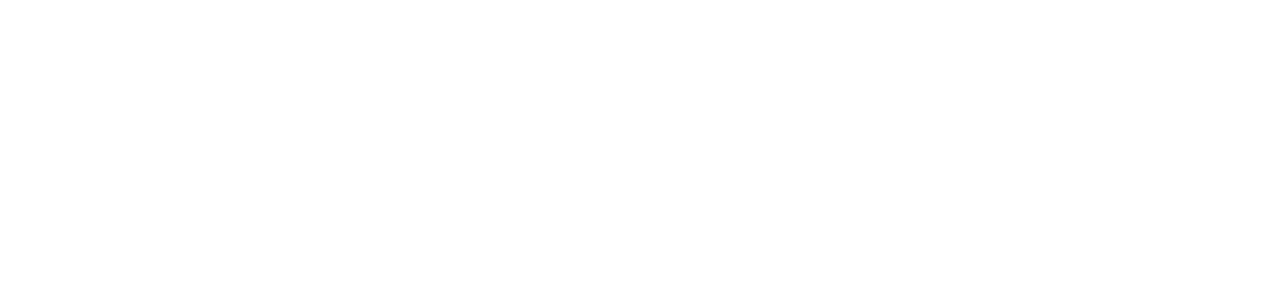
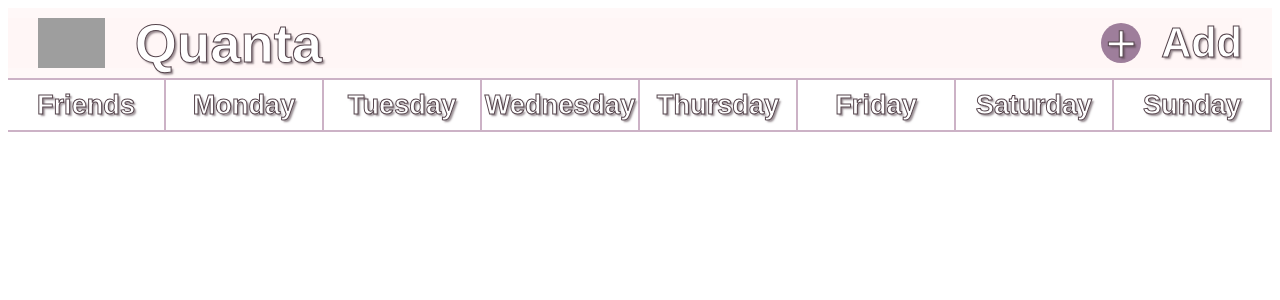
Before and after one commit to koteczki01/time_management_web_app, a Nuxt app in the folder frontend/: page /calendar in a window 1280 px wide. Before the commit this address had no page. Shown: the top 300 px of the page. Built offline with nearby package versions, Linux system fonts and the light colour scheme; grey boxes are pictures that could not be loaded.

Commit message:
Create calendar.vue

```diff
--- /dev/null
+++ b/frontend/pages/calendar.vue
@@ -0,0 +1,124 @@
+<template>
+  <div class="top-bar">
+    <div class="left-top-bar">
+      <img src="public/image.png" alt="Quanta logo" class="logo">
+      <h1>Quanta</h1>
+    </div>
+    <div class="right-top-bar">
+      <button class="plus">+</button>
+      <h1>Add</h1>
+    </div>
+  </div>
+  <div class="calendar-bar">
+    <div>
+    <h1>Friends</h1>
+    </div>
+    <div>
+    <h1>Monday</h1>
+    </div>
+    <div>
+    <h1>Tuesday</h1>
+    </div>
+    <div>
+    <h1>Wednesday</h1>
+    </div>
+    <div>
+    <h1>Thursday</h1>
+    </div>
+    <div>
+    <h1>Friday</h1>
+    </div>
+    <div>
+    <h1>Saturday</h1>
+    </div>
+    <div>
+    <h1>Sunday</h1>
+    </div>
+  </div>
+</template>
+
+<style>
+.top-bar {
+  width: 100%;
+  height: 70px;
+  background-color: #FFF8F8;
+  display: flex;
+  justify-content: center;
+  align-items: center;
+  border-bottom: 2px solid #CCB2C6;
+}
+.top-bar h1,
+.top-bar plus {
+  color: #fff;
+  -webkit-text-stroke: 1px rgb(85, 68, 76);
+  text-shadow: 2px 2px 2px rgb(85, 68, 76, 0.6);
+}
+.logo{
+  height: 50px;
+  margin: 30px;
+}
+.left-top-bar{
+  font-size: 1.7rem;
+  width: 100%;
+  height: 50px;
+  background-color: #FFF6F6;
+  display: flex;
+  font-family: 'Lao Muang Don', sans-serif;
+  justify-content: left;
+  align-items: center;
+}
+.right-top-bar{
+  width: 100%;
+  height: 50px;
+  background-color: #FFF6F6;
+  display: flex;
+  font-family: 'Lao Muang Don', sans-serif;
+  justify-content: right;
+  align-items: center;
+  font-size: 1.3rem;
+  margin-right: 30px;
+}
+.plus {
+    margin-right: 20px;
+    background-color: #9E7E9B;
+    width: 40px;
+    height: 40px;
+    border-radius: 20px;
+    border: 0px;
+    color: white;
+    cursor: pointer;
+    -webkit-text-stroke: 1px rgb(85, 68, 76);
+    text-shadow: 2px 2px 2px rgb(85, 68, 76, 0.6);
+    font-size: 3.3rem;
+    padding: 0.3rem;
+    display: flex;
+    align-items: center;
+    justify-content: center;
+}
+.calendar-bar{
+    width: 100%;
+    height: 50px;
+    display: flex;
+    justify-content: center;
+    align-items: center;
+    border-bottom: 2px solid #CCB2C6;
+    widht: 1rem;
+}
+.calendar-bar div{
+    border-right: 2px solid #CCB2C6;
+    margin: 0px;
+    width: 12.5%;
+    height: 60px;
+    display: flex;
+    justify-content: center;
+    align-items: center;
+    height: 50px;
+}
+.calendar-bar div h1{
+    -webkit-text-stroke: 1px rgb(85, 68, 76);
+    text-shadow: 2px 2px 2px rgb(85, 68, 76, 0.6);
+    font-family: 'Lao Muang Don', sans-serif;
+    color: #fff;
+    font-size: 1.7rem;
+}
+</style>
```
